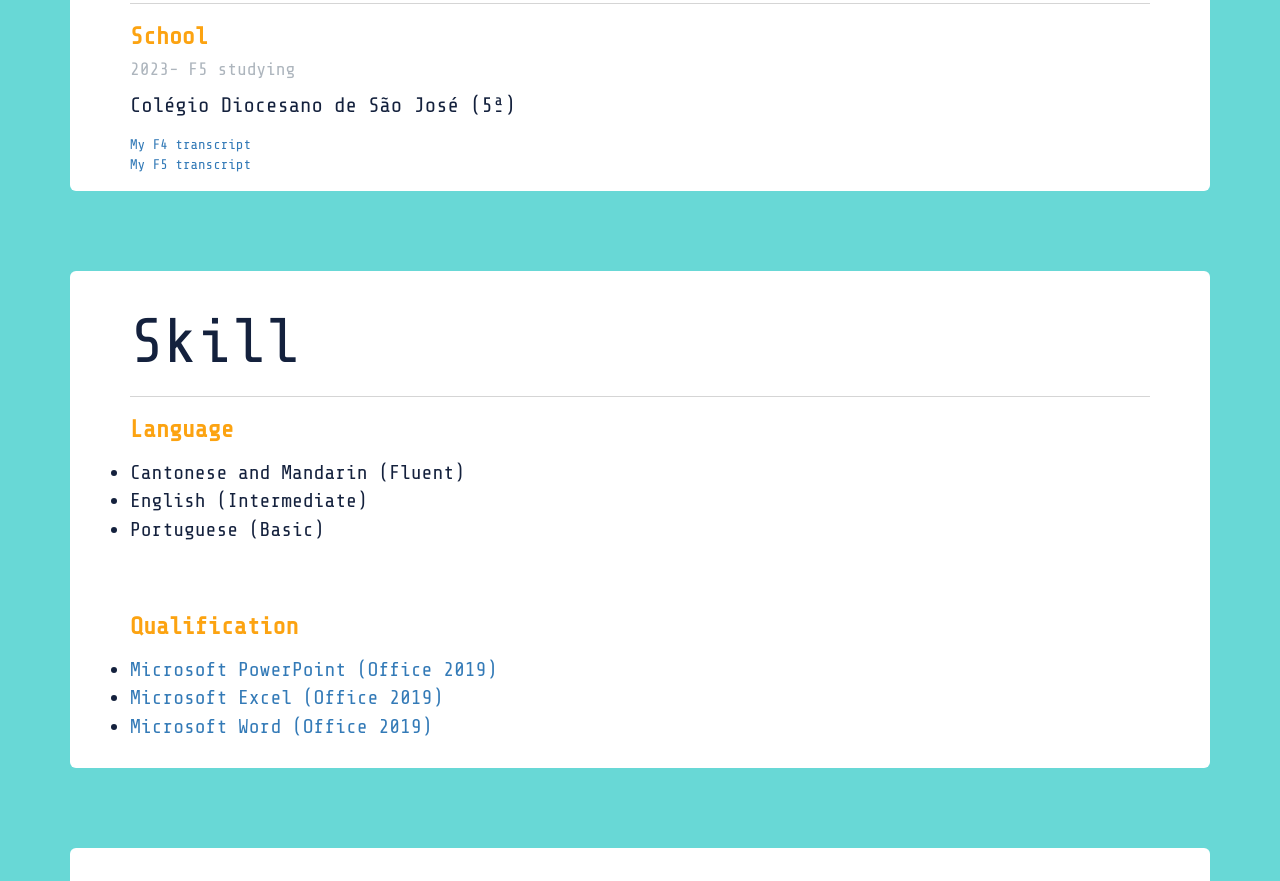
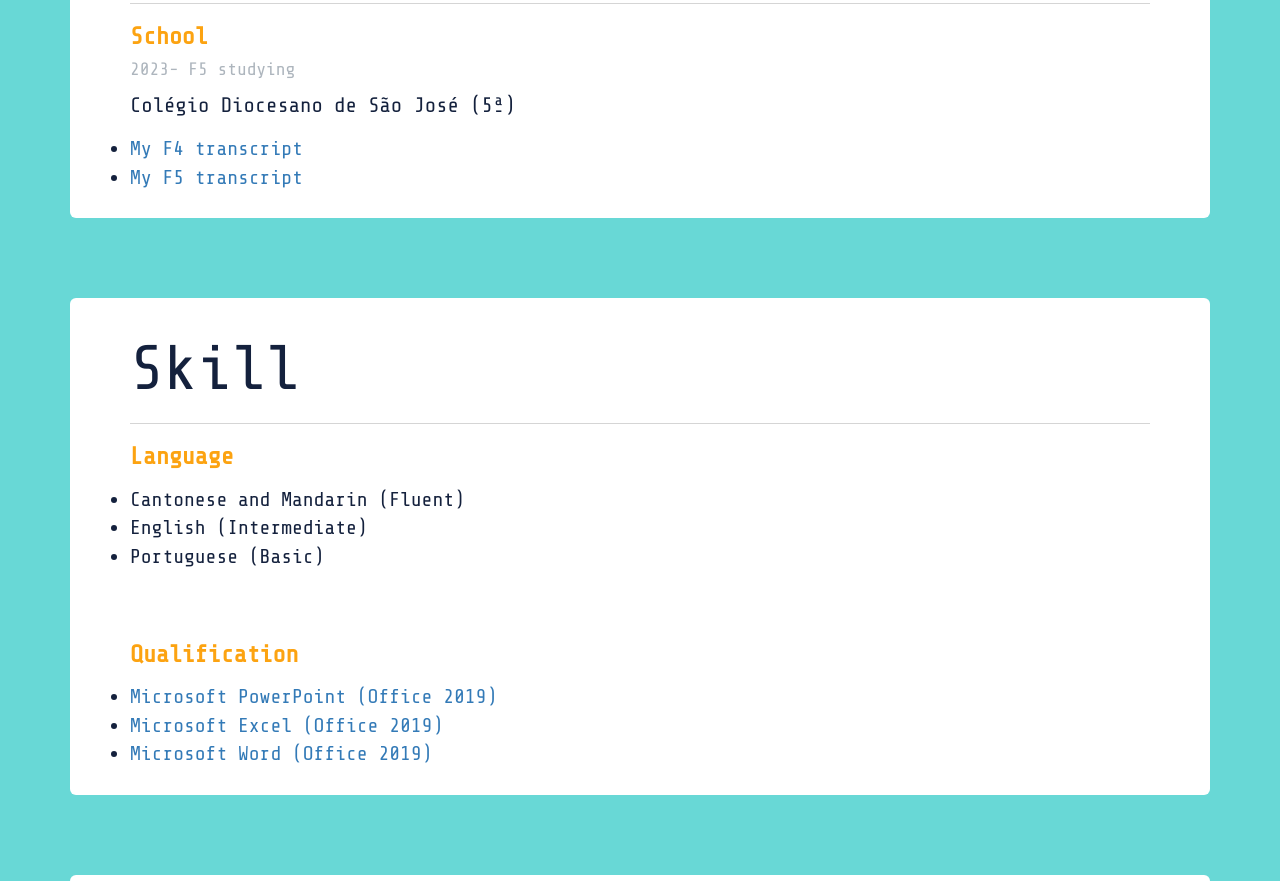
Before and after one commit to handsomecarl1234/Carl, a plain HTML site: page index.html in a window 1280 px wide. Shown: the part 1197-2078 px from the top of the page. Drawn offline with nearby package versions, Linux system fonts and the light colour scheme.

Commit message:
Update index.html

```diff
--- a/index.html
+++ b/index.html
@@ -91,8 +91,15 @@ Phone &nbsp&nbsp&nbsp&nbsp&nbsp&nbsp&nbsp&nbsp		: +853 68898354</br>
    <h4 id="h4">2023- F5 studying</h4>
     <p>Colégio Diocesano de São José (5ª)</p>
 
-     <a href="https://i.imgur.com/N9DhxYS.jpg"target="_blank">My F4 transcript</a> <br>
+     <p>
+ <ul><li>
+  <a href="https://i.imgur.com/N9DhxYS.jpg"target="_blank">My F4 transcript</a>
+ </li>
+   <li>
       <a href="https://i.imgur.com/IfvKcww.jpg"target="_blank">My F5 transcript</a>
+   </li>
+
+ </ul>
   </div>
 
  <div class="jumbotron jumbo-background" id="skill">
```
